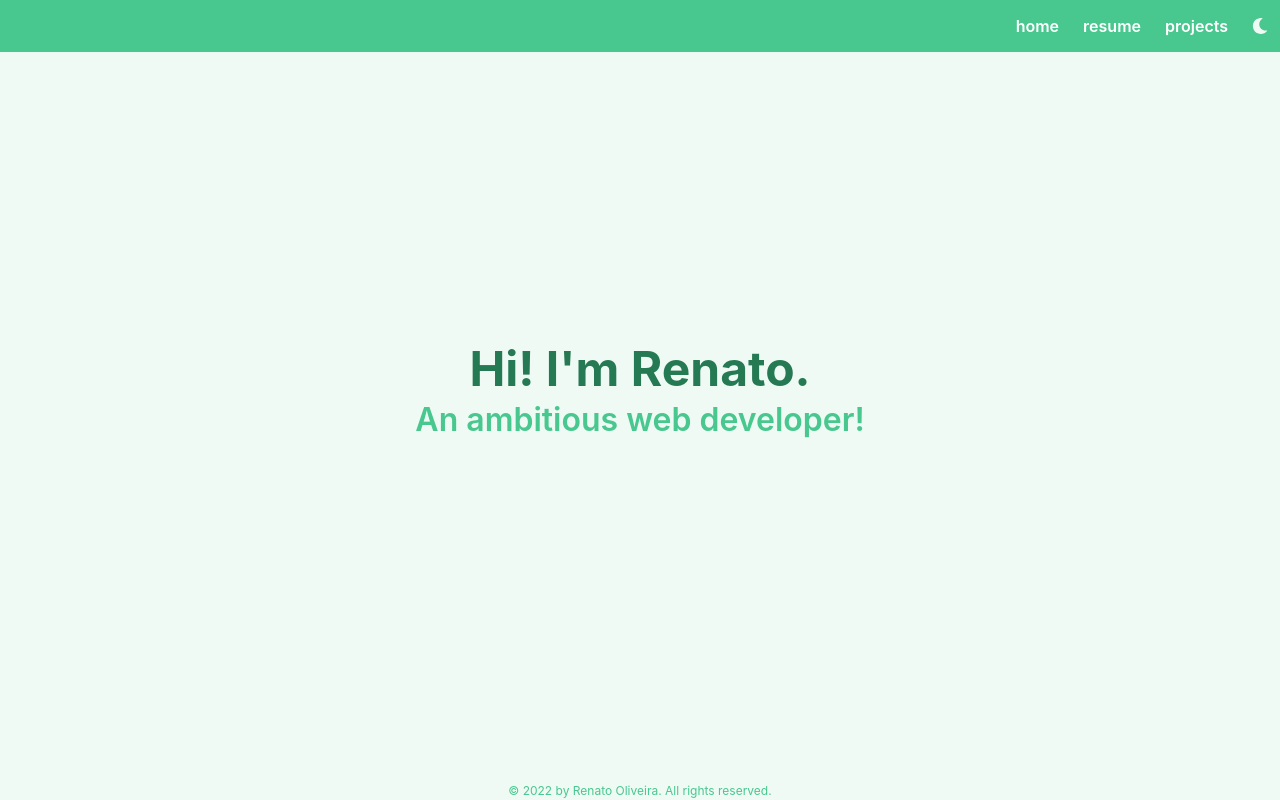
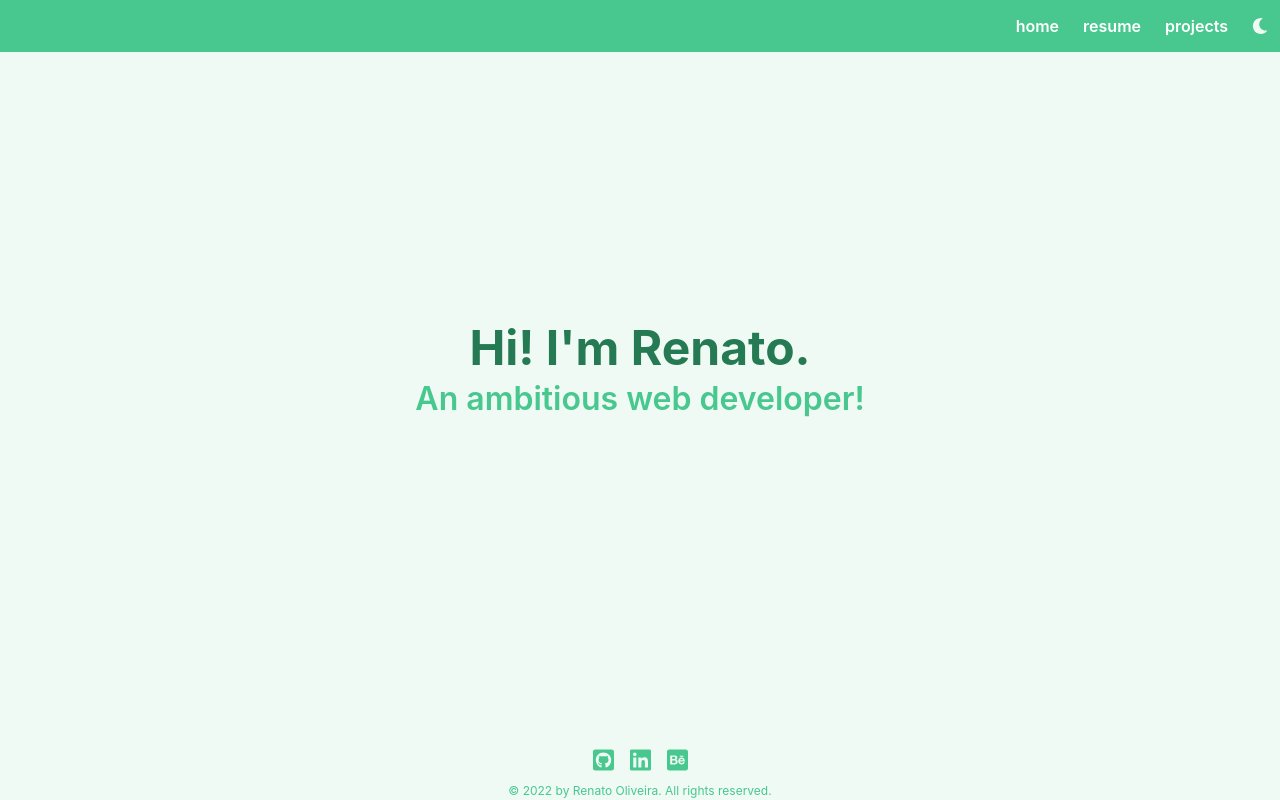
Before and after one commit to Ren-Oliveira/Resume, a React (Create React App) app: page /home in a window 1280 px wide. Built offline with nearby package versions, Linux system fonts and the light colour scheme.

Commit message:
added socialmedia icons, little by little

```diff
--- /dev/null
+++ b/src/components/ui/home/SocialMedia.js
@@ -0,0 +1,30 @@
+import { useTheme } from '../../../store/ThemeContext';
+import { FontAwesomeIcon as Icon } from '@fortawesome/react-fontawesome';
+import {
+  faGithubSquare,
+  faLinkedin,
+  faBehanceSquare,
+} from '@fortawesome/free-brands-svg-icons';
+
+const SocialMedia = () => {
+  const darkTheme = useTheme();
+
+  const iconDark = 'fas has-text-danger fa-2x m-2';
+  const iconLight = 'fas has-text-success fa-2x m-2';
+
+  return (
+    <div>
+      <Icon
+        icon={faGithubSquare}
+        className={darkTheme ? iconDark : iconLight}
+      />
+      <Icon icon={faLinkedin} className={darkTheme ? iconDark : iconLight} />
+      <Icon
+        icon={faBehanceSquare}
+        className={darkTheme ? iconDark : iconLight}
+      />
+    </div>
+  );
+};
+
+export default SocialMedia;
--- a/src/pages/Home.js
+++ b/src/pages/Home.js
@@ -1,5 +1,6 @@
 import { useTheme } from '../store/ThemeContext';
 import 'bulma/css/bulma.min.css';
+import SocialMedia from '../components/ui/home/SocialMedia';
 
 const Home = () => {
   const darkTheme = useTheme();
@@ -40,6 +41,7 @@ const Home = () => {
           </div>
         </div>
         <div className="hero-foot has-text-centered is-size-7">
+          <SocialMedia />
           <p className={darkTheme ? subtitleDark : subtitleLight}>
             © 2022 by Renato Oliveira. All rights reserved.
           </p>
```
